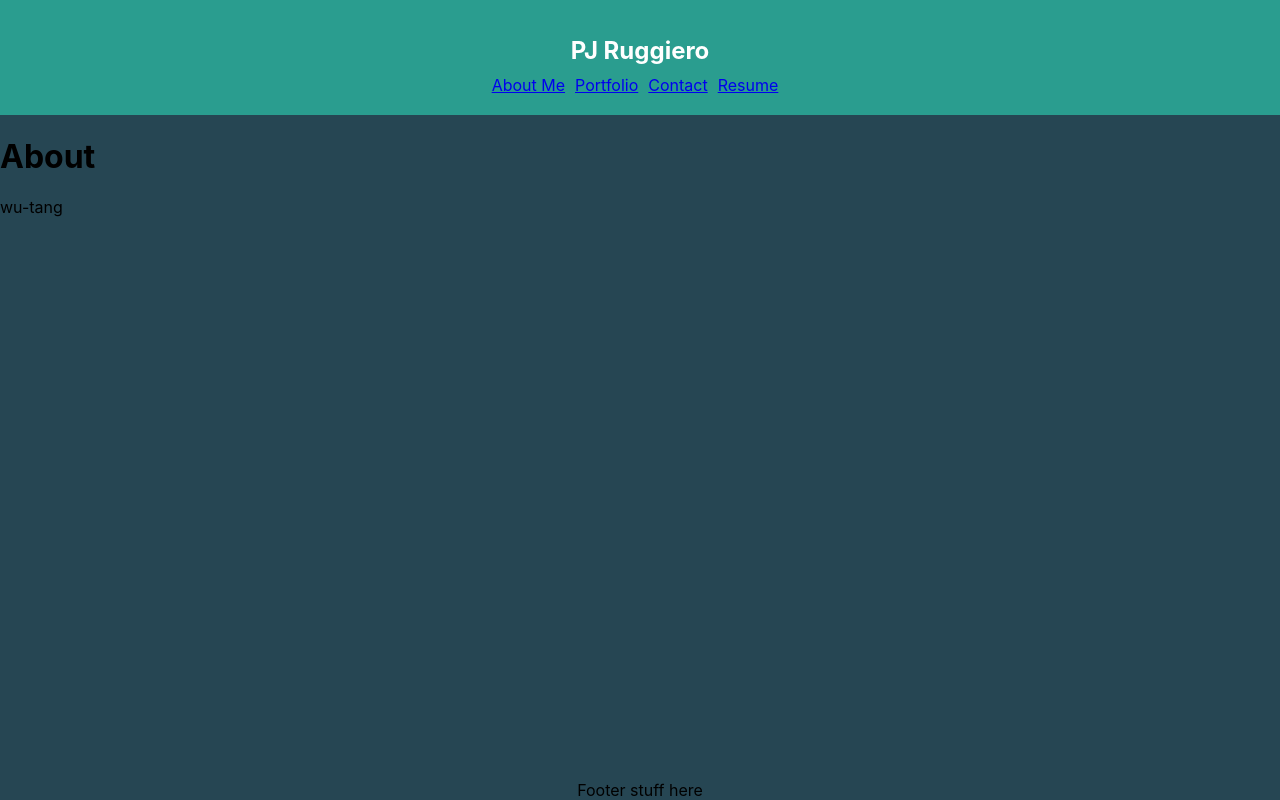
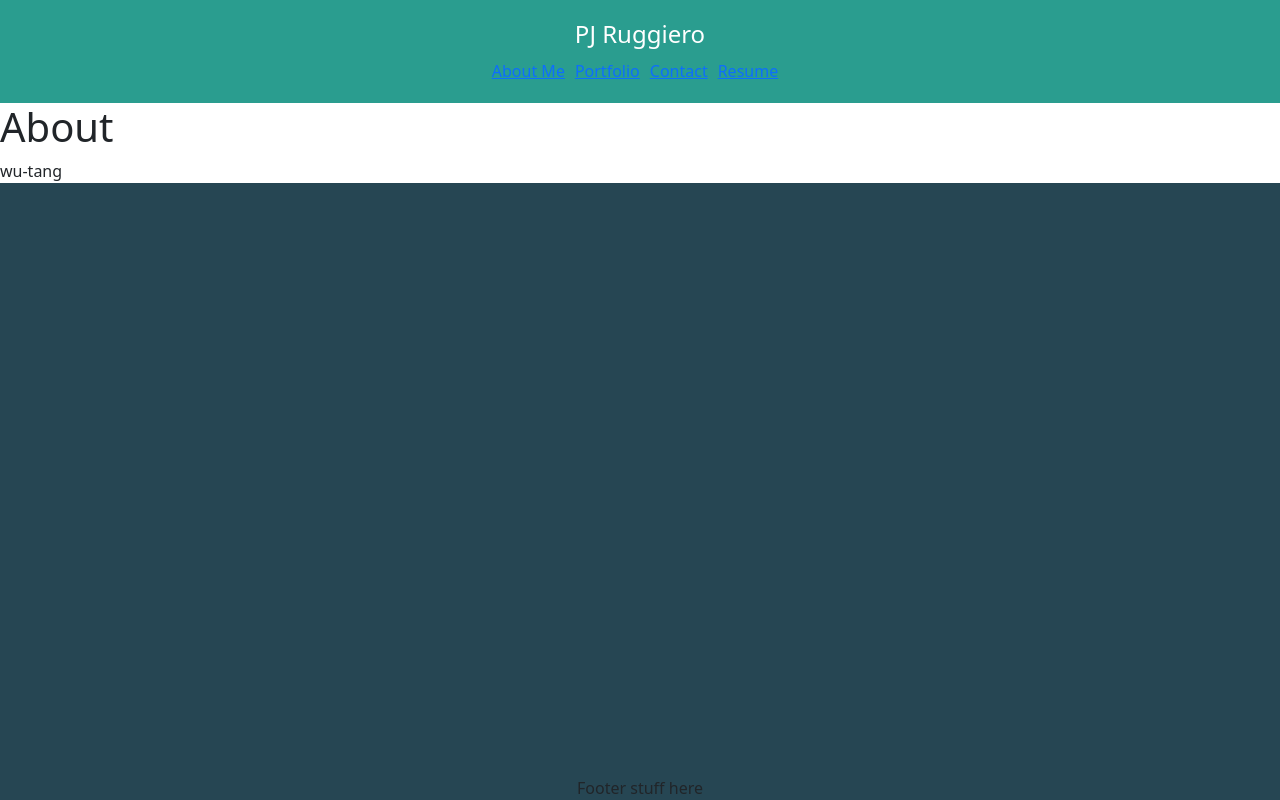
Before and after one commit to carlinjshaw/delete_studnt, a React (Create React App) app: page / in a window 1280 px wide. Built offline with nearby package versions, Linux system fonts and the light colour scheme.

Commit message:
links fixed

```diff
--- a/package.json
+++ b/package.json
@@ -6,6 +6,7 @@
     "@testing-library/jest-dom": "^5.16.5",
     "@testing-library/react": "^13.4.0",
     "@testing-library/user-event": "^13.5.0",
+    "bootstrap": "^5.3.0",
     "react": "^18.2.0",
     "react-dom": "^18.2.0",
     "react-icons": "^4.9.0",
--- a/src/components/Header.js
+++ b/src/components/Header.js
@@ -8,7 +8,7 @@ function Header({ currentPage, handlePageChange }) {
     <header className="header">
       <div className="header-content">
         <h1 className="header-name">PJ Ruggiero</h1>
-        <Navigation className="header-navigation" />
+        <Navigation className="header-navigation" currentPage={currentPage} handlePageChange={handlePageChange}/>
       </div>
     </header>
   );
--- a/src/index.js
+++ b/src/index.js
@@ -2,6 +2,7 @@ import React from 'react';
 import ReactDOM from 'react-dom/client';
 import './index.css';
 import App from './App';
+import 'bootstrap/dist/css/bootstrap.min.css';
 
 const root = ReactDOM.createRoot(document.getElementById('root'));
 root.render(
```
Also changed, not shown: 1 other file (tests, documents, lock files or other folders).
